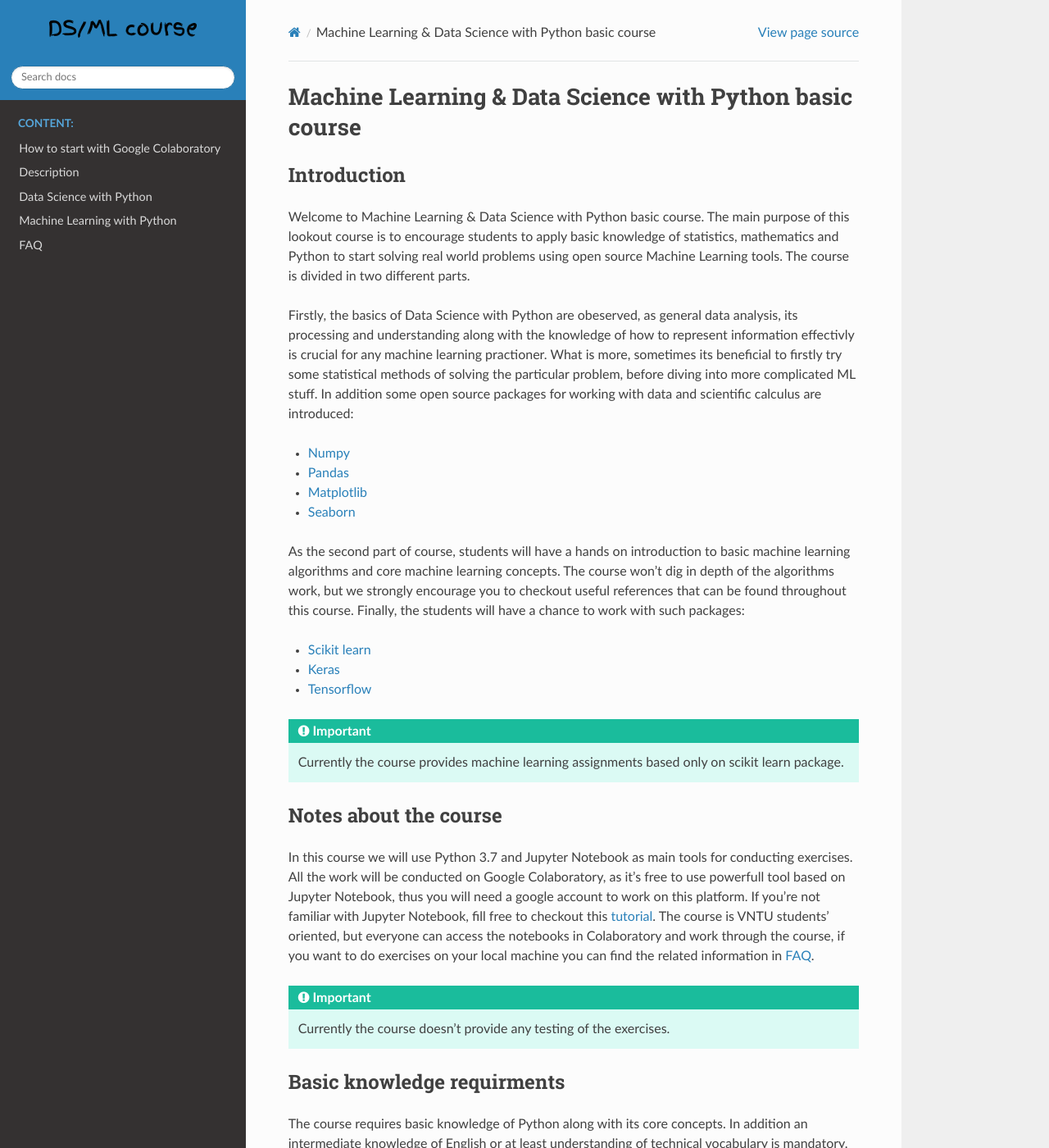
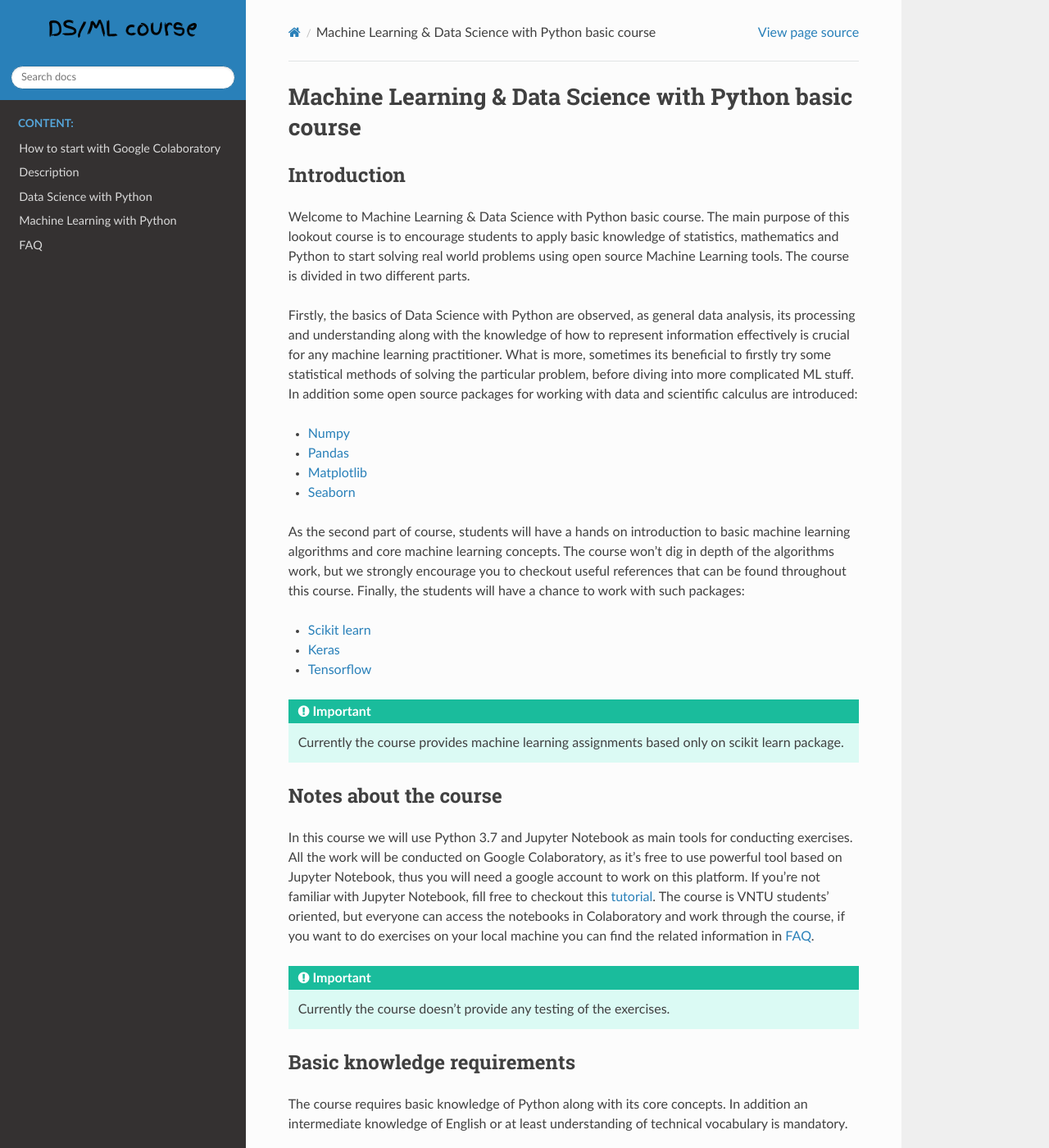
Before and after one commit to HikkaV/DS-ML-Courses, a Sphinx documentation site: the page built from docs/index.rst, in a window 1280 px wide and 1400 px high. Shown: the whole window at 82% size. Built offline with Sphinx 7.4.7 and the Read the Docs theme 2.0.0, drawn with Linux system fonts in a browser that asks for light colours; formulas are drawn with MathJax 3; some of the changed text lies outside the part shown.

Commit message:
text issues solved

```diff
--- a/docs/getting_and_cleaning_data.rst
+++ b/docs/getting_and_cleaning_data.rst
@@ -1,4 +1,4 @@
-Getting and cleanning data
+Getting and cleaning data
 ^^^^^^^^^^^^^^^^^^^^^^^^^^
 
 | One can admit that term Data Science consinst of 2 words: "Data" and "Science". It's not a coincidence, thus in this part we will focus on the first part - "Data".
--- a/docs/index.rst
+++ b/docs/index.rst
@@ -6,7 +6,7 @@ Introduction
 
 Welcome to Machine Learning & Data Science with Python basic course. The main purpose of this lookout course is to encourage students to apply basic knowledge of statistics, mathematics and Python to start solving real world problems using open source Machine Learning tools. The course is divided in two different parts.
 
-|  Firstly, the basics of Data Science with Python are obeserved, as general data analysis, its processing and understanding along with the knowledge of how to represent information effectivly is crucial for any machine learning practioner. What is more, sometimes its beneficial to firstly try some statistical methods of solving the particular problem, before diving into more complicated ML stuff. In addition some open source packages for working with data and scientific calculus are introduced:
+|  Firstly, the basics of Data Science with Python are observed, as general data analysis, its processing and understanding along with the knowledge of how to represent information effectively is crucial for any machine learning practitioner. What is more, sometimes its beneficial to firstly try some statistical methods of solving the particular problem, before diving into more complicated ML stuff. In addition some open source packages for working with data and scientific calculus are introduced:
 
 * `Numpy <https://numpy.org/>`_
 * `Pandas <https://pandas.pydata.org/>`_
@@ -24,12 +24,12 @@ Welcome to Machine Learning & Data Science with Python basic course. The main pu
 Notes about the course
 ======================
 
-In this course we will use Python 3.7 and Jupyter Notebook as main tools for conducting exercises. All the work will be conducted on Google Colaboratory, as it's free to use powerfull tool based on Jupyter Notebook, thus you will need a google account to work on this platform. If you're not familiar with Jupyter Notebook, fill free to checkout this `tutorial <https://www.dataquest.io/blog/jupyter-notebook-tutorial/>`_. The course is VNTU students' oriented, but everyone can access the notebooks in Colaboratory and work through the course, if you want to do exercises on your local machine you can find the related information in :doc:`FAQ <faq>`.
+In this course we will use Python 3.7 and Jupyter Notebook as main tools for conducting exercises. All the work will be conducted on Google Colaboratory, as it's free to use powerful tool based on Jupyter Notebook, thus you will need a google account to work on this platform. If you're not familiar with Jupyter Notebook, fill free to checkout this `tutorial <https://www.dataquest.io/blog/jupyter-notebook-tutorial/>`_. The course is VNTU students' oriented, but everyone can access the notebooks in Colaboratory and work through the course, if you want to do exercises on your local machine you can find the related information in :doc:`FAQ <faq>`.
 
 
 .. important:: Currently the course doesn't provide any testing of the exercises.
 
-Basic knowledge requirments
+Basic knowledge requirements
 ===========================
 
 The course requires basic knowledge of Python along with its core concepts. In addition an intermediate knowledge of English or at least understanding of technical vocabulary is mandatory.
```
